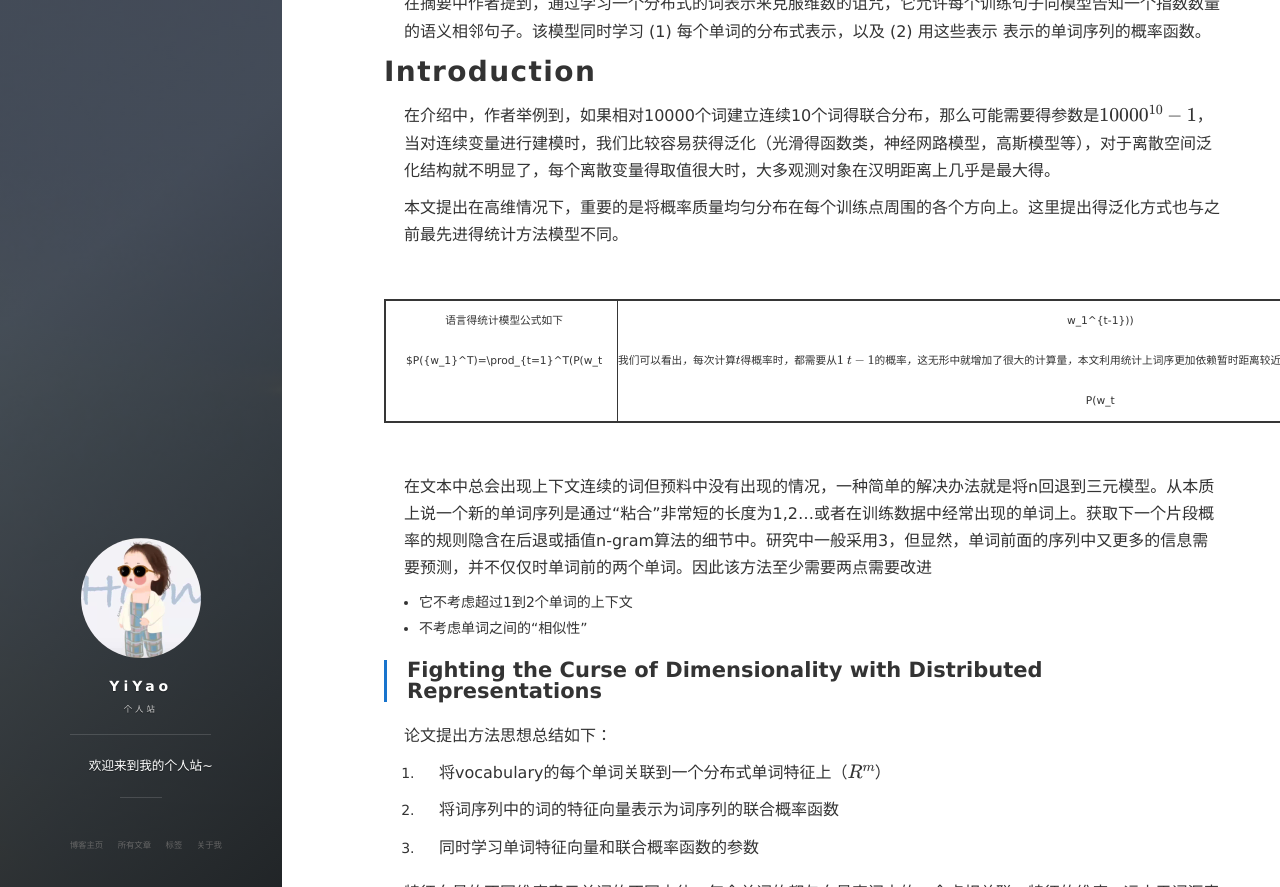
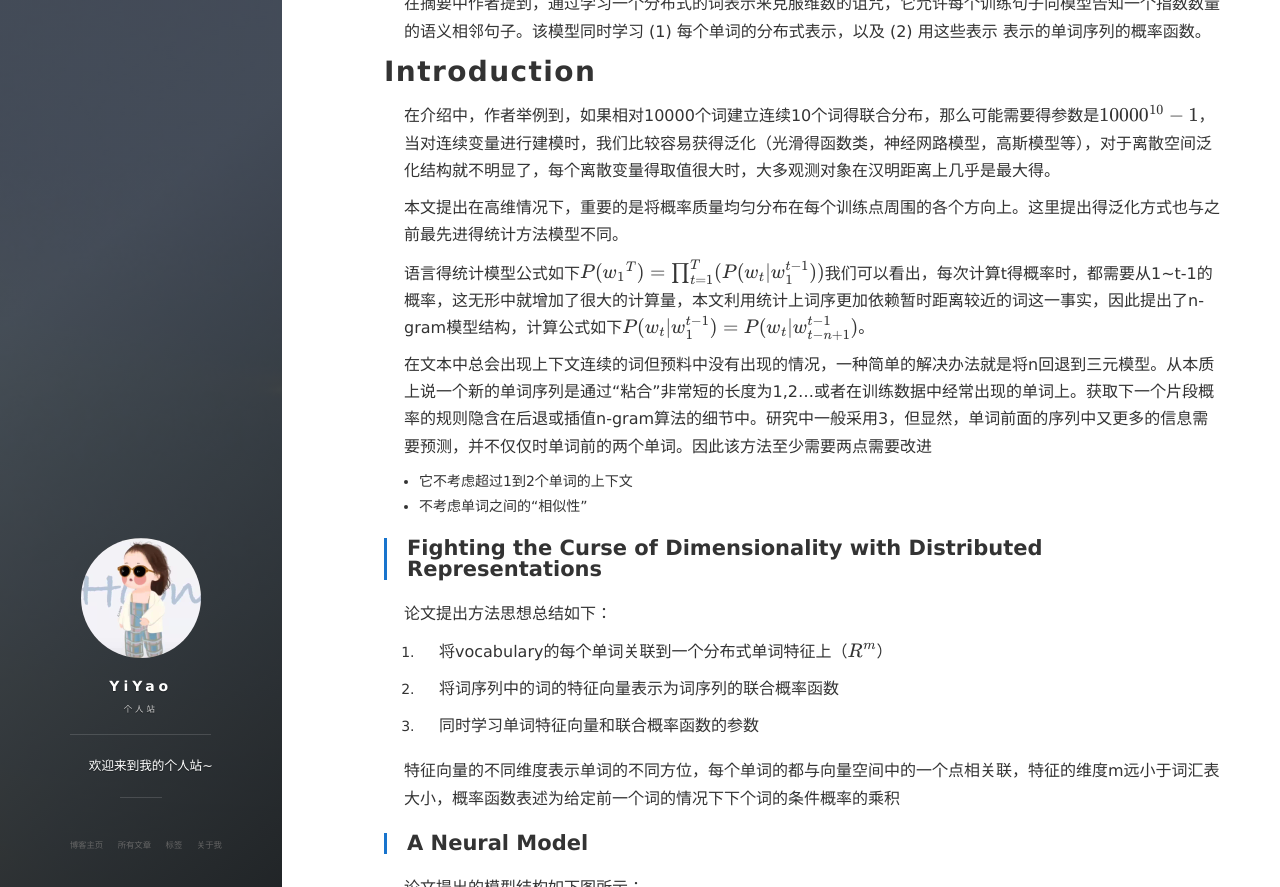
Before and after one commit to MonkeyTB/monkeytb.github.io, a Jekyll site: the page built from _posts/2021-11-14-A Neural Probabilistic Language Model.md, in a window 1280 px wide and 1400 px high, scrolled down 344 px, cut to the strip 0-887 px from the top of the window. Built offline with Jekyll 4.4.1, drawn with Linux system fonts in a browser that asks for light colours; nearby versions of some CDN libraries; formulas are drawn with MathJax 3; comment, search, counter and statistics services are not loaded.

Commit message:
blog math

```diff
--- a/_posts/2021-11-14-A Neural Probabilistic Language Model.md
+++ b/_posts/2021-11-14-A Neural Probabilistic Language Model.md
@@ -28,7 +28,7 @@ tag: "论文"
 
 本文提出在高维情况下，重要的是将概率质量均匀分布在每个训练点周围的各个方向上。这里提出得泛化方式也与之前最先进得统计方法模型不同。
 
-语言得统计模型公式如下$P({w_1}^T)=\prod_{t=1}^T(P(w_t|w_1^{t-1}))$我们可以看出，每次计算t得概率时，都需要从1~t-1的概率，这无形中就增加了很大的计算量，本文利用统计上词序更加依赖暂时距离较近的词这一事实，因此提出了n-gram模型结构，计算公式如下$P(w_t|w_1^{t-1})=P(w_t|w_{t-n+1}^{t-1})$。
+语言得统计模型公式如下$P({w_1}^T)=\prod_{t=1}^T(P(w_t\|w_1^{t-1}))$我们可以看出，每次计算t得概率时，都需要从1~t-1的概率，这无形中就增加了很大的计算量，本文利用统计上词序更加依赖暂时距离较近的词这一事实，因此提出了n-gram模型结构，计算公式如下$P(w_t\|w_1^{t-1})=P(w_t\|w_{t-n+1}^{t-1})$。
 
 在文本中总会出现上下文连续的词但预料中没有出现的情况，一种简单的解决办法就是将n回退到三元模型。从本质上说一个新的单词序列是通过“粘合”非常短的长度为1,2…或者在训练数据中经常出现的单词上。获取下一个片段概率的规则隐含在后退或插值n-gram算法的细节中。研究中一般采用3，但显然，单词前面的序列中又更多的信息需要预测，并不仅仅时单词前的两个单词。因此该方法至少需要两点需要改进
 
@@ -58,7 +58,7 @@ Neural architecture
 上图输入是$W_{t-n+1}、...、w_{t-2}、w_t$，本质上就是通过前面n-1个词预测第t个词，这也就是n-gram模型
 
 - $C(w_{t-n+1})$：t-n+1单词对应的词向量，也是模型最终的收获；
-- C：矩阵，行是vocab，列是word对应的词向量|V*m|；
+- C：矩阵，行是vocab，列是word对应的词向量$\|V*m\|$；
 
 模型的输入即把单词concat通过隐藏层，最后通过tanh激活，模型最后输出层公是如下：$y=b+Wx+Utanh(d+Hx)$，最后加的这一项是中间隐藏层的表示，其中x的表示如下：$x=(C(w_{t-1}),C(w_{t-2}),...,C(w_{t-n+1}))$。
 
```
